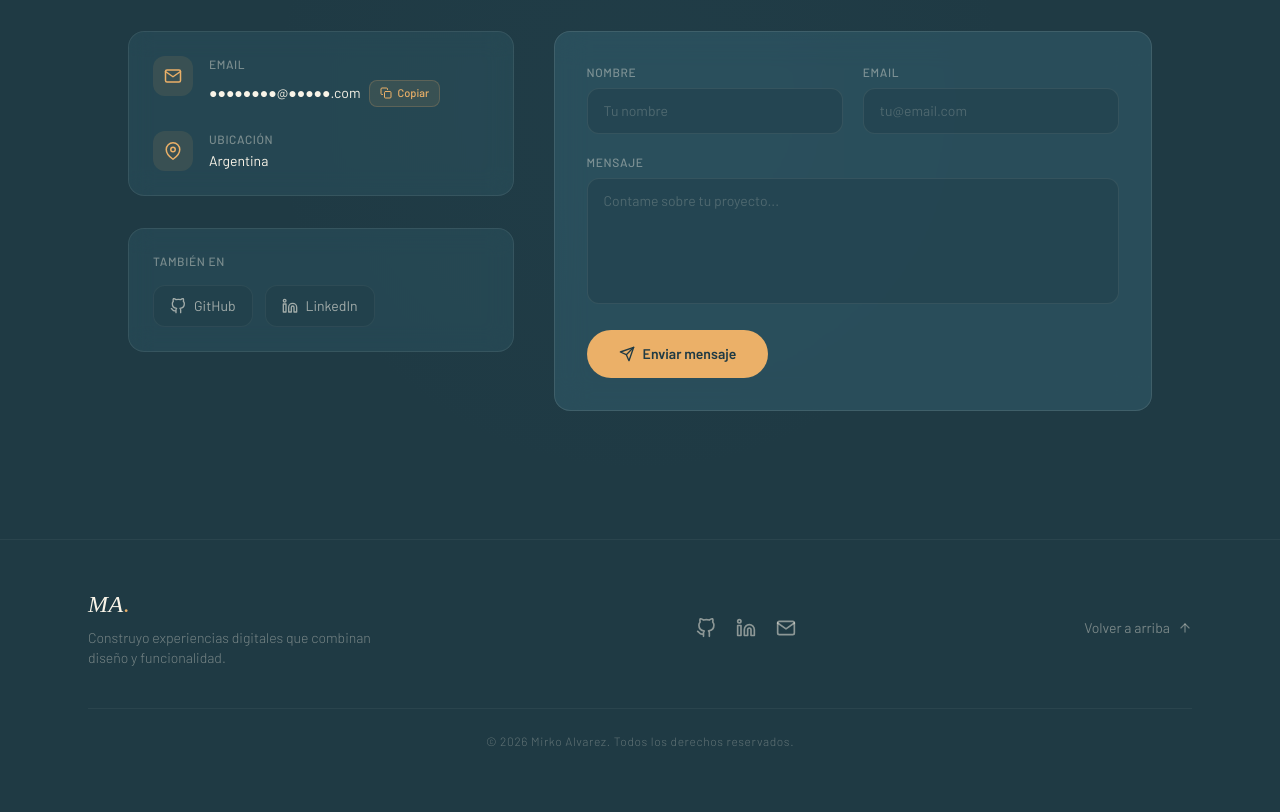
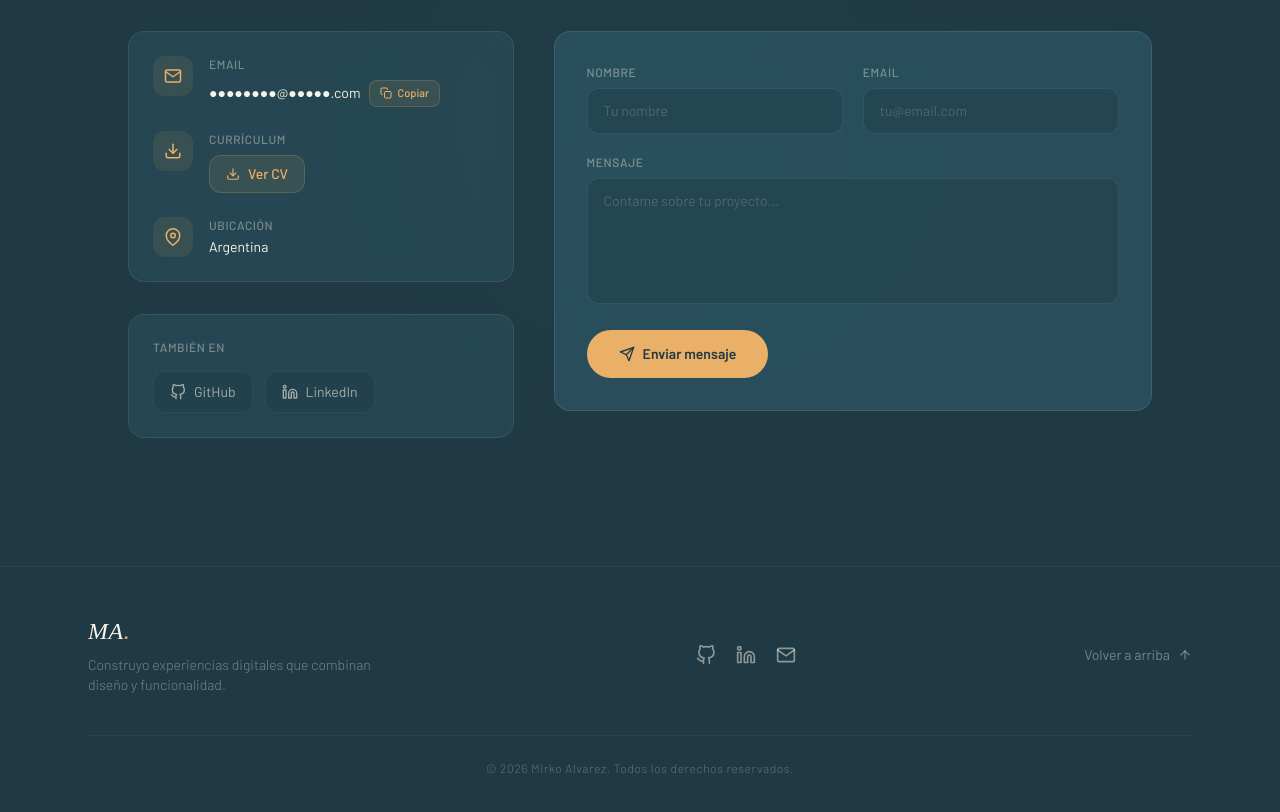
Before and after one commit to Mirkoalvarez/Portfolio-MirkoAlvarez, a React (Vite) app: page / in a window 1280 px wide. Shown: the part 3680-4492 px from the top of the page. Built offline with nearby package versions, Linux system fonts and the light colour scheme; a web font is replaced by a local one.

Commit message:
ver CV btn

```diff
--- a/src/pages/Contact.tsx
+++ b/src/pages/Contact.tsx
@@ -1,7 +1,7 @@
 import { useState, useRef, type FormEvent } from 'react'
 import { motion } from 'framer-motion'
 import emailjs from '@emailjs/browser'
-import { FiMail, FiMapPin, FiSend, FiGithub, FiLinkedin, FiCheckCircle, FiCopy, FiCheck, FiAlertCircle } from 'react-icons/fi'
+import { FiMail, FiMapPin, FiSend, FiGithub, FiLinkedin, FiCheckCircle, FiCopy, FiCheck, FiAlertCircle, FiDownload } from 'react-icons/fi'
 import SectionReveal from '../components/SectionReveal'
 import SectionHeading from '../components/SectionHeading'
 import profileData from '../data/profile.json'
@@ -98,6 +98,24 @@ export default function Contact() {
                         {emailCopied ? 'Copiado' : 'Copiar'}
                       </motion.button>
                     </div>
+                  </div>
+                </div>
+
+                <div className="flex items-start gap-4">
+                  <div className="w-10 h-10 rounded-xl bg-amber/10 flex items-center justify-center shrink-0">
+                    <FiDownload className="text-amber" size={18} />
+                  </div>
+                  <div>
+                    <p className="text-cream/40 text-xs font-body font-medium tracking-wider uppercase mb-2">Currículum</p>
+                    <a
+                      href="/CV_Mirko_Alvarez.pdf"
+                      target="_blank"
+                      rel="noopener noreferrer"
+                      className="inline-flex items-center gap-2 px-4 py-2 rounded-xl bg-amber/10 border border-amber/20 text-amber text-sm font-body font-medium hover:bg-amber/20 transition-all duration-300"
+                    >
+                      <FiDownload size={14} />
+                      Ver CV
+                    </a>
                   </div>
                 </div>
 
```
Also changed, not shown: 1 other file (tests, documents, lock files or other folders).
